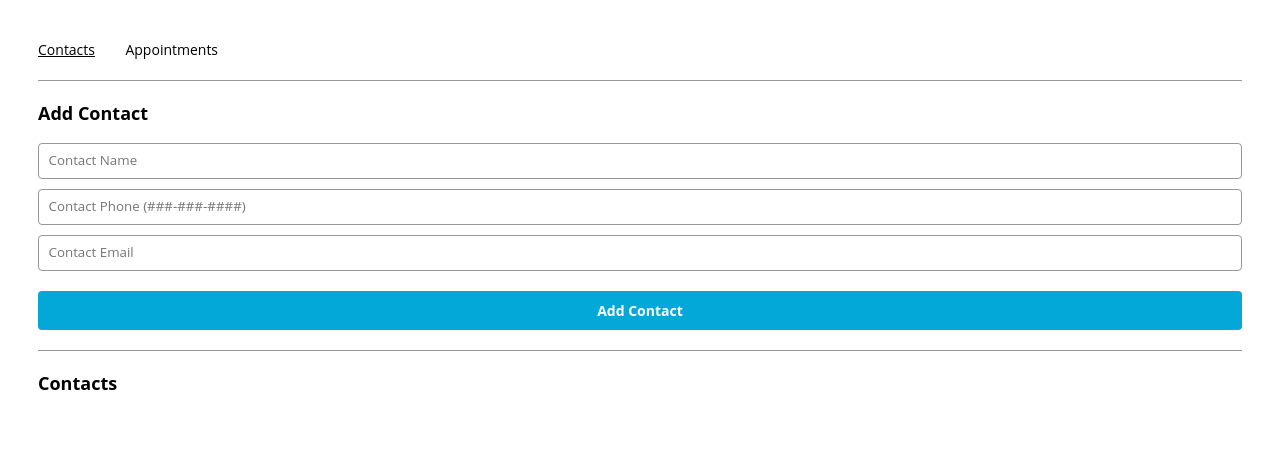
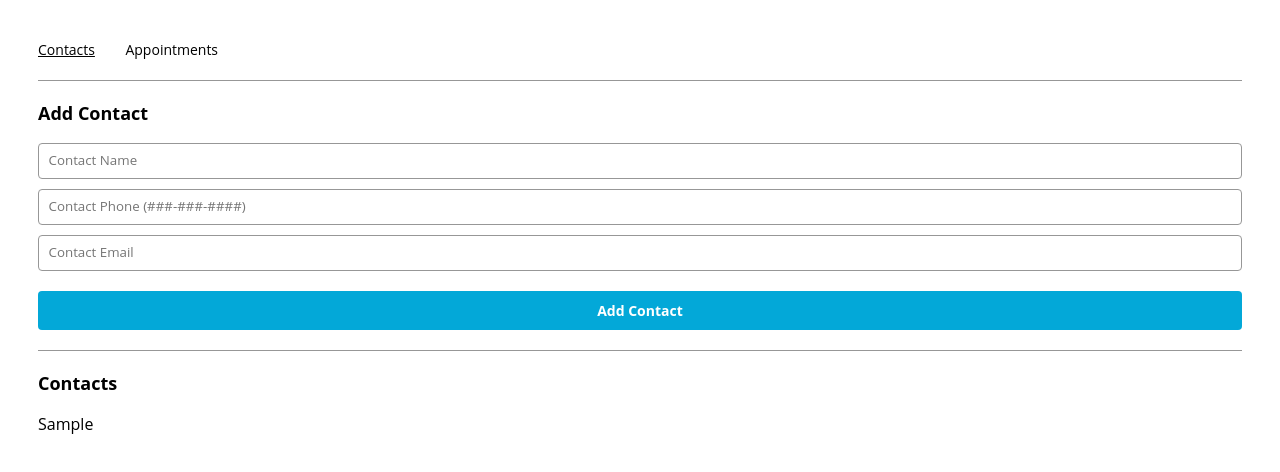
Before and after one commit to tolerevo/appointment-planner-practice, a React (Create React App) app: page /contacts in a window 1280 px wide. Both pictures are taken after typing "Sample", "5551234", "name@example.com" into the empty fields and a click on the input "Add Contact". Shown: the top 472 px of the page. Built offline with nearby package versions, Linux system fonts and the light colour scheme.

Commit message:
finish tile

```diff
--- a/src/components/tile/Tile.js
+++ b/src/components/tile/Tile.js
@@ -1,9 +1,7 @@
 import React from "react";
 
-export const Tile = () => {
-  return (
-    <div className="tile-container">
-
-    </div>
-  );
+export const Tile = ({ name, description }) => {
+  return <div className="tile-container">
+    <p className="tile-title">{name}</p>
+  </div>;
 };
```
